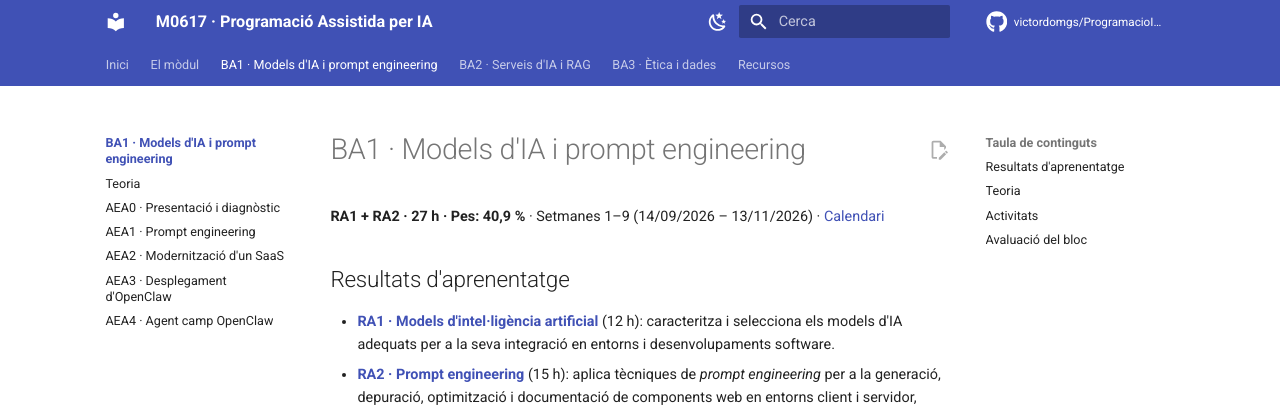
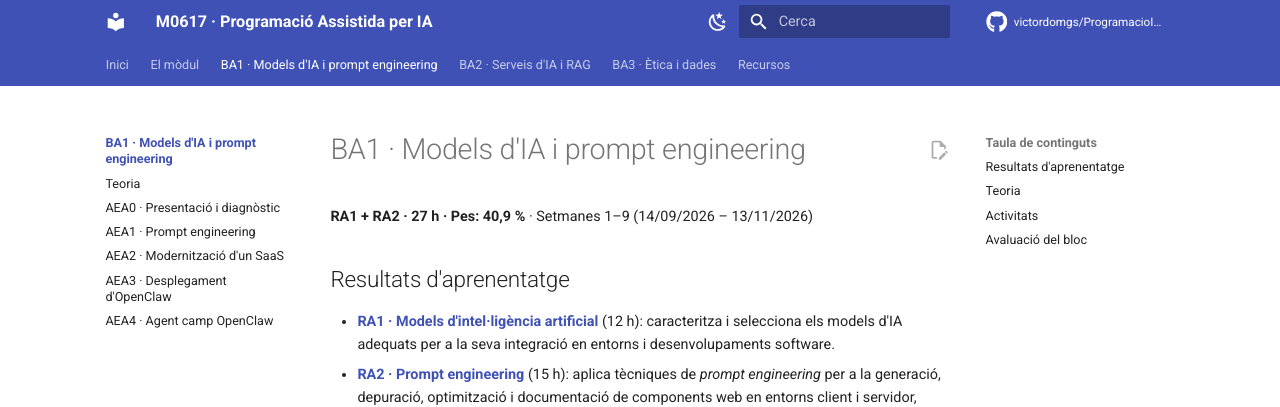
Before and after one commit to victordomgs/ProgramacioIADAW, an MkDocs documentation site: the page built from docs/ba1/index.md, in a window 1280 px wide and 900 px high. Shown: the top 407 px of the window. Built offline with MkDocs 1.6.1 and Material for MkDocs 9.7.7, drawn with Linux system fonts in a browser that asks for light colours; comment, search, counter and statistics services are not loaded.

Commit message:
Update index.md

```diff
--- a/docs/ba1/index.md
+++ b/docs/ba1/index.md
@@ -1,6 +1,6 @@
 # BA1 · Models d'IA i prompt engineering
 
-**RA1 + RA2 · 27 h · Pes: 40,9 %** · Setmanes 1–9 (14/09/2026 – 13/11/2026) · [Calendari](../modul/temporitzacio.md#calendari-setmanal)
+**RA1 + RA2 · 27 h · Pes: 40,9 %** · Setmanes 1–9 (14/09/2026 – 13/11/2026)
 
 ## Resultats d'aprenentatge
 
```
